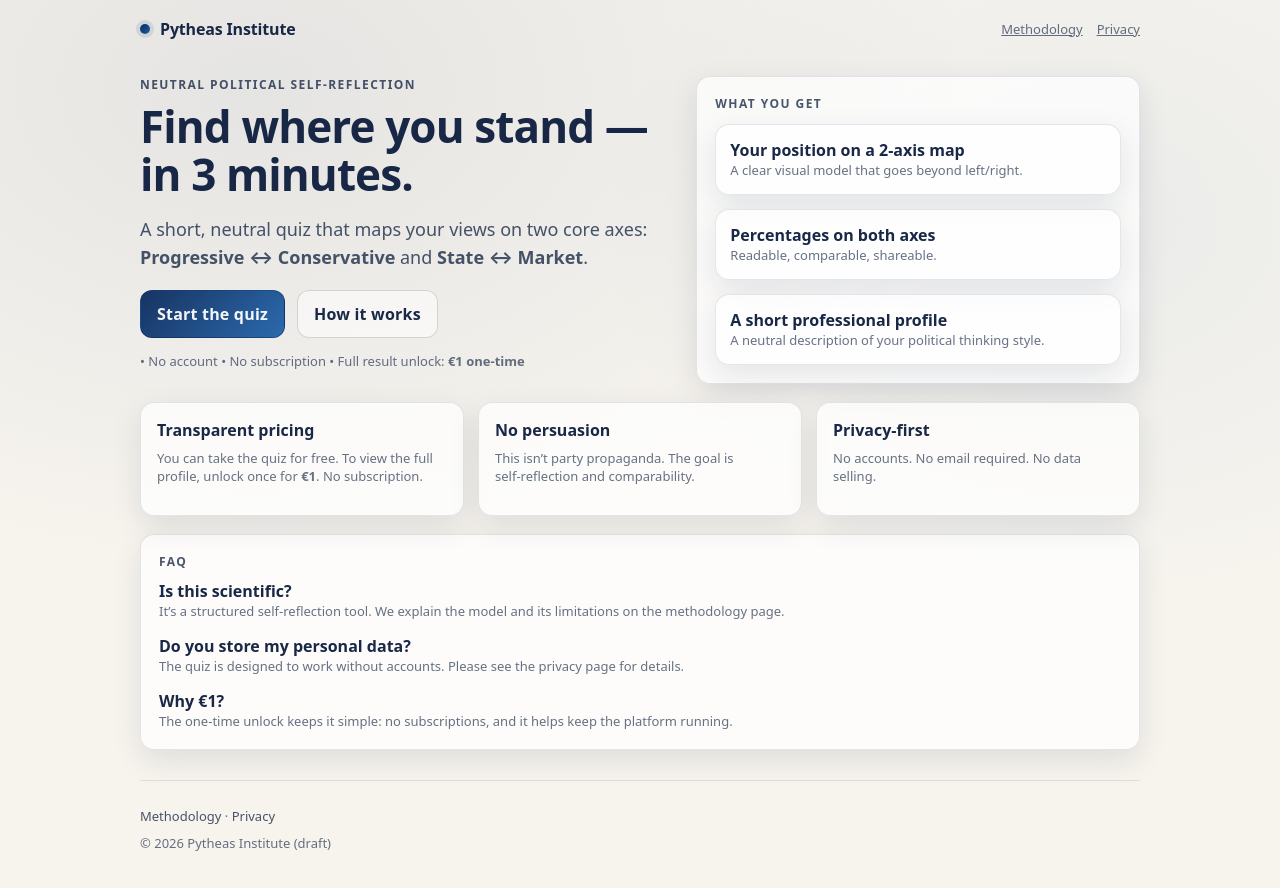
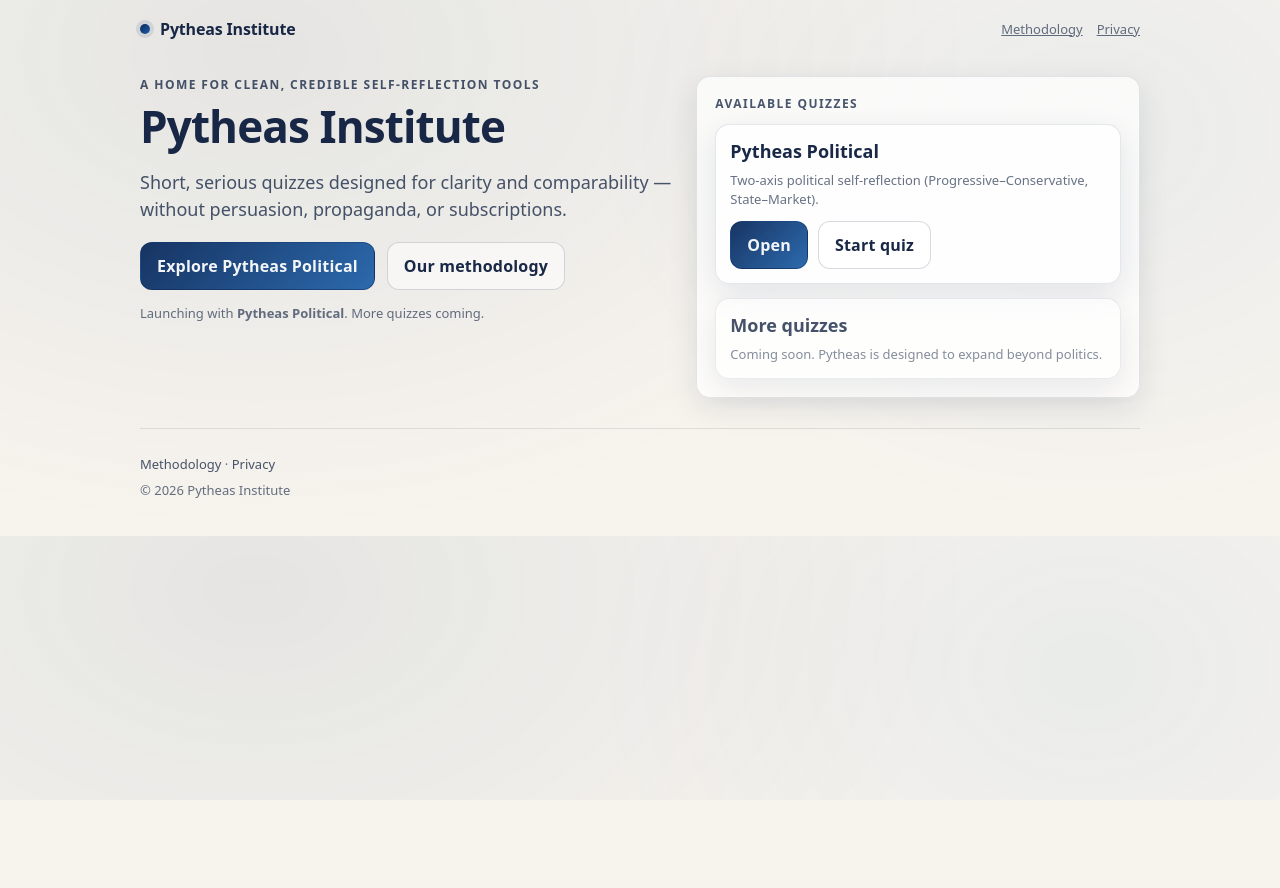
Before and after one commit to pytheasinstitute/pytheas-political, a Next.js app in the folder political-quiz/: page / in a window 1280 px wide. After the commit the page ends 800 px from the top, so only its background shows below. Built offline with nearby package versions, Linux system fonts and the light colour scheme.

Commit message:
Add Institute hub + /political landing

```diff
--- a/political-quiz/src/app/page.tsx
+++ b/political-quiz/src/app/page.tsx
@@ -1,6 +1,6 @@
 import Link from "next/link";
 
-export default function HomePage() {
+export default function InstituteHomePage() {
 return (
 <div className="container">
 <header className="nav">
@@ -9,100 +9,48 @@ export default function HomePage() {
 <span>Pytheas Institute</span>
 </div>
 <nav style={{ display: "flex", gap: 14 }}>
-          <Link href="/methodology" className="small">
-            Methodology
-          </Link>
-          <Link href="/privacy" className="small">
-            Privacy
-          </Link>
+<Link href="/methodology" className="small">Methodology</Link>
+<Link href="/privacy" className="small">Privacy</Link>
 </nav>
 </header>
 
 <main>
 <section className="grid grid2" style={{ alignItems: "start", marginTop: 18 }}>
 <div>
-            <div className="kicker">Neutral political self‑reflection</div>
-            <h1 className="h1">Find where you stand — in 3 minutes.</h1>
+<div className="kicker">A home for clean, credible self‑reflection tools</div>
+<h1 className="h1">Pytheas Institute</h1>
 <p className="p">
-              A short, neutral quiz that maps your views on two core axes: <b>Progressive ↔ Conservative</b> and <b>State ↔ Market</b>.
+Short, serious quizzes designed for clarity and comparability — without persuasion, propaganda, or subscriptions.
 </p>
 
 <div style={{ display: "flex", gap: 12, flexWrap: "wrap", marginTop: 18 }}>
-              <Link href="/quiz" className="btn btnPrimary">
-                Start the quiz
-              </Link>
-              <Link href="/methodology" className="btn">
-                How it works
-              </Link>
+<Link href="/political" className="btn btnPrimary">Explore Pytheas Political</Link>
+<Link href="/methodology" className="btn">Our methodology</Link>
 </div>
 
 <div style={{ marginTop: 14 }} className="small">
-              • No account • No subscription • Full result unlock: <b>€1 one‑time</b>
+Launching with <b>Pytheas Political</b>. More quizzes coming.
 </div>
 </div>
 
 <div className="card" style={{ padding: 18 }}>
-            <div className="kicker">What you get</div>
+<div className="kicker">Available quizzes</div>
 <div className="grid" style={{ marginTop: 12 }}>
 <div className="card" style={{ padding: 14 }}>
-                <div style={{ fontWeight: 700 }}>Your position on a 2‑axis map</div>
-                <div className="small">A clear visual model that goes beyond left/right.</div>
+<div style={{ fontWeight: 800, fontSize: 18 }}>Pytheas Political</div>
+<div className="small" style={{ marginTop: 8 }}>
+Two-axis political self-reflection (Progressive–Conservative, State–Market).
 </div>
-              <div className="card" style={{ padding: 14 }}>
-                <div style={{ fontWeight: 700 }}>Percentages on both axes</div>
-                <div className="small">Readable, comparable, shareable.</div>
-              </div>
-              <div className="card" style={{ padding: 14 }}>
-                <div style={{ fontWeight: 700 }}>A short professional profile</div>
-                <div className="small">A neutral description of your political thinking style.</div>
+<div style={{ display: "flex", gap: 10, flexWrap: "wrap", marginTop: 12 }}>
+<Link href="/political" className="btn btnPrimary">Open</Link>
+<Link href="/quiz" className="btn">Start quiz</Link>
 </div>
 </div>
+<div className="card" style={{ padding: 14, opacity: 0.8 }}>
+<div style={{ fontWeight: 800, fontSize: 18 }}>More quizzes</div>
+<div className="small" style={{ marginTop: 8 }}>
+Coming soon. Pytheas is designed to expand beyond politics.
 </div>
-        </section>
-
-        <section className="grid grid3" style={{ marginTop: 18 }}>
-          <div className="card" style={{ padding: 16 }}>
-            <div style={{ fontWeight: 750 }}>Transparent pricing</div>
-            <p className="small" style={{ marginTop: 8 }}>
-              You can take the quiz for free. To view the full profile, unlock once for <b>€1</b>. No
-              subscription.
-            </p>
-          </div>
-          <div className="card" style={{ padding: 16 }}>
-            <div style={{ fontWeight: 750 }}>No persuasion</div>
-            <p className="small" style={{ marginTop: 8 }}>
-              This isn’t party propaganda. The goal is self‑reflection and comparability.
-            </p>
-          </div>
-          <div className="card" style={{ padding: 16 }}>
-            <div style={{ fontWeight: 750 }}>Privacy‑first</div>
-            <p className="small" style={{ marginTop: 8 }}>
-              No accounts. No email required. No data selling.
-            </p>
-          </div>
-        </section>
-
-        <section className="card" style={{ padding: 18, marginTop: 18 }}>
-          <div className="kicker">FAQ</div>
-          <div style={{ marginTop: 10 }} className="grid">
-            <div>
-              <div style={{ fontWeight: 750 }}>Is this scientific?</div>
-              <div className="small">
-                It’s a structured self‑reflection tool. We explain the model and its limitations on the
-                methodology page.
-              </div>
-            </div>
-            <div>
-              <div style={{ fontWeight: 750 }}>Do you store my personal data?</div>
-              <div className="small">
-                The quiz is designed to work without accounts. Please see the privacy page for details.
-              </div>
-            </div>
-            <div>
-              <div style={{ fontWeight: 750 }}>Why €1?</div>
-              <div className="small">
-                The one‑time unlock keeps it simple: no subscriptions, and it helps keep the platform
-                running.
 </div>
 </div>
 </div>
@@ -111,16 +59,12 @@ export default function HomePage() {
 
 <footer className="footer">
 <div className="small">
-          <Link href="/methodology" className="small">
-            Methodology
-          </Link>
+<Link href="/methodology" className="small">Methodology</Link>
 {" · "}
-          <Link href="/privacy" className="small">
-            Privacy
-          </Link>
+<Link href="/privacy" className="small">Privacy</Link>
 </div>
 <div className="small" style={{ marginTop: 8 }}>
-          © {new Date().getFullYear()} Pytheas Institute (draft)
+© {new Date().getFullYear()} Pytheas Institute
 </div>
 </footer>
 </div>
```
Also changed, not shown: political-quiz/src/app/political/page.tsx (added, +67 -0 lines), 2 other files (tests, documents, lock files or other folders). Lines whose indentation alone changed are shown as unchanged.
